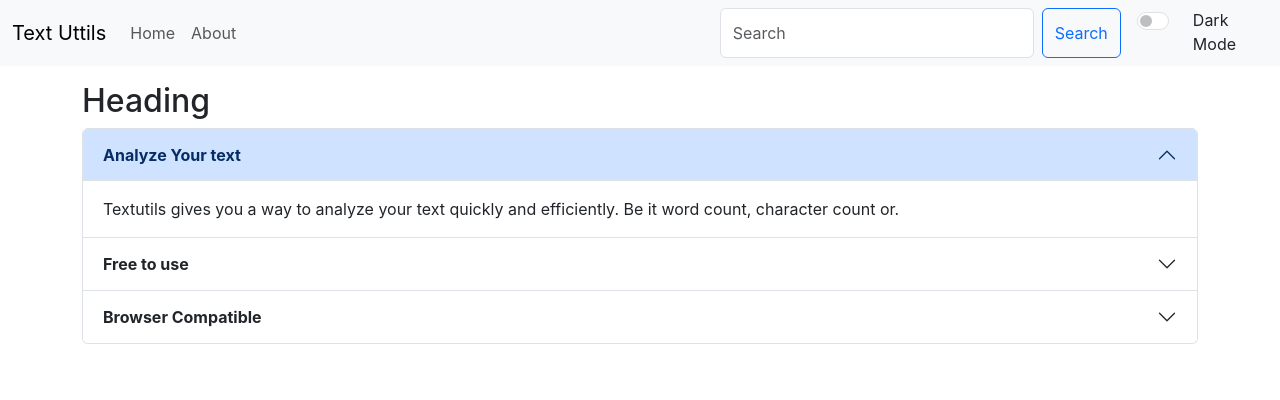
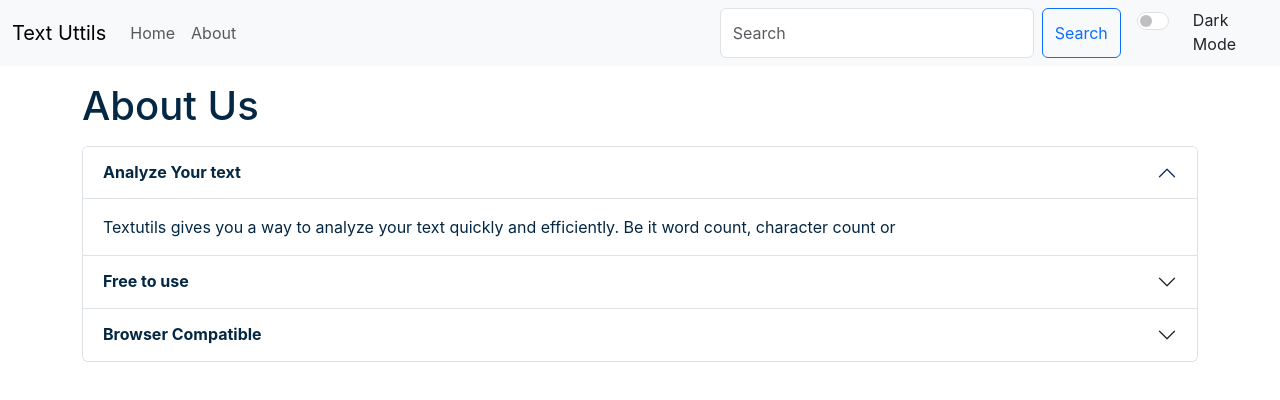
Before and after one commit to farhan-2000/text-app, a React (Create React App) app: page /about in a window 1280 px wide. Shown: the top 400 px of the page. Built offline with nearby package versions, Linux system fonts and the light colour scheme.

Commit message:
Button disabled when text is empty, logic added

```diff
--- a/src/App.js
+++ b/src/App.js
@@ -26,13 +26,13 @@ function App() {
       document.body.style.backgroundColor = "black";
       document.body.style.color = "white";
       showAlert("Dark mode has been enabled", "success");
-      document.title = "Text Uttils - Dark Mode";
+      // document.title = "Text Uttils - Dark Mode";
     } else {
       setMode("light");
       document.body.style.backgroundColor = "white";
       document.body.style.color = "black";
       showAlert("Light mode has been enabled", "success");
-      document.title = "Text Uttils - Light Mode";
+      // document.title = "Text Uttils - Light Mode";
     }
   };
 
@@ -47,14 +47,14 @@ function App() {
         />
         <Alert alert={alert} />
         <Switch>
+          <Route exact path="/about">
+            <About mode={mode} />
+          </Route>
           <Route exact path="/">
             <FormText
               showAlert={showAlert}
               heading="Try TextUtils - word counter, copy text, character counter, remove extra spaces"
             />
-          </Route>
-          <Route exact path="/about">
-            <About />
           </Route>
         </Switch>
       </Router>
--- a/src/components/About.js
+++ b/src/components/About.js
@@ -1,72 +1,71 @@
 import React from "react";
 
-export default function About() {
+export default function About(props) {
   // const [myStyle, setMyStyle] = useState({
-  //   backgroundColor: "white",
-  //   color: "black",
-  // });
+  //     color: 'black',
+  //     backgroundColor: 'white'
+  // })
+  let myStyle = {
+    color: props.mode === "dark" ? "white" : "#042743",
+    backgroundColor: props.mode === "dark" ? "rgb(36 74 104)" : "white",
+  };
 
-  // const toogleStyle = () => {
-  //   if (myStyle.color === "black") {
-  //     setMyStyle({
-  //       backgroundColor: "black",
-  //       color: "white",
-  //       border: "1px solid white",
-  //     });
-  //   } else {
-  //     setMyStyle({
-  //       backgroundColor: "white",
-  //       color: "black",
-  //     });
-  //   }
-  // };
   return (
-    <div className="container my-3">
-      <h2>Heading</h2>
+    <div className="container">
+      <h1
+        className="my-3"
+        style={{ color: props.mode === "dark" ? "white" : "#042743" }}
+      >
+        About Us
+      </h1>
       <div className="accordion" id="accordionExample">
         <div className="accordion-item">
-          <h2 className="accordion-header">
+          <h2 className="accordion-header" id="headingOne">
             <button
               className="accordion-button"
               type="button"
+              style={myStyle}
               data-bs-toggle="collapse"
               data-bs-target="#collapseOne"
               aria-expanded="true"
               aria-controls="collapseOne"
             >
-              <strong>Analyze Your text</strong>
+              <strong>Analyze Your text </strong>
             </button>
           </h2>
           <div
             id="collapseOne"
             className="accordion-collapse collapse show"
+            aria-labelledby="headingOne"
             data-bs-parent="#accordionExample"
           >
-            <div className="accordion-body">
+            <div className="accordion-body" style={myStyle}>
               Textutils gives you a way to analyze your text quickly and
-              efficiently. Be it word count, character count or.
+              efficiently. Be it word count, character count or
             </div>
           </div>
         </div>
         <div className="accordion-item">
-          <h2 className="accordion-header">
+          <h2 className="accordion-header" id="headingTwo">
             <button
               className="accordion-button collapsed"
+              style={myStyle}
               type="button"
               data-bs-toggle="collapse"
               data-bs-target="#collapseTwo"
               aria-expanded="false"
               aria-controls="collapseTwo"
             >
-              <strong>Free to use</strong>
+              <strong>Free to use </strong>
             </button>
           </h2>
           <div
             id="collapseTwo"
             className="accordion-collapse collapse"
+            aria-labelledby="headingTwo"
             data-bs-parent="#accordionExample"
           >
-            <div className="accordion-body">
+            <div className="accordion-body" style={myStyle}>
               TextUtils is a free character counter tool that provides instant
               character count & word count statistics for a given text.
               TextUtils reports the number of words and characters. Thus it is
@@ -75,24 +74,26 @@ export default function About() {
           </div>
         </div>
         <div className="accordion-item">
-          <h2 className="accordion-header">
+          <h2 className="accordion-header" id="headingThree">
             <button
               className="accordion-button collapsed"
+              style={myStyle}
               type="button"
               data-bs-toggle="collapse"
               data-bs-target="#collapseThree"
               aria-expanded="false"
               aria-controls="collapseThree"
             >
-              <strong>Browser Compatible</strong>
+              <strong>Browser Compatible </strong>
             </button>
           </h2>
           <div
             id="collapseThree"
             className="accordion-collapse collapse"
+            aria-labelledby="headingThree"
             data-bs-parent="#accordionExample"
           >
-            <div className="accordion-body">
+            <div className="accordion-body" style={myStyle}>
               This word counter software works in any web browsers such as
               Chrome, Firefox, Internet Explorer, Safari, Opera. It suits to
               count characters in facebook, blog, books, excel document, pdf
--- a/src/components/Alert.js
+++ b/src/components/Alert.js
@@ -3,9 +3,11 @@ import React from "react";
 function Alert(props) {
   return (
     props.alert && (
+      <div style={{ height: "80px", color: "red" }}>
         <div
           className={`alert alert-${props.alert.type} alert-dismissible fade show`}
           role="alert"
+          style={{ height: "80px" }}
         >
           <strong>{props.alert.type}</strong>:{props.alert.msg}
           <button
@@ -15,6 +17,7 @@ function Alert(props) {
             aria-label="Close"
           ></button>
         </div>
+      </div>
     )
   );
 }
--- a/src/components/FormText.js
+++ b/src/components/FormText.js
@@ -59,6 +59,7 @@ export default function FormText(props) {
           type="submit"
           className="btn btn-primary mx-1 my-1"
           onClick={convertToUpText}
+          disabled={text.length === 0}
         >
           Upper Case
         </button>
@@ -66,6 +67,7 @@ export default function FormText(props) {
           type="submit"
           className="btn btn-primary mx-1 my-1"
           onClick={convertToLowText}
+          disabled={text.length === 0}
         >
           Lowwer Case
         </button>
@@ -73,6 +75,7 @@ export default function FormText(props) {
           type="submit"
           className="btn btn-primary mx-1 my-1"
           onClick={clearText}
+          disabled={text.length === 0}
         >
           Clear Text
         </button>
@@ -80,6 +83,7 @@ export default function FormText(props) {
           type="submit"
           className="btn btn-primary mx-1 my-1"
           onClick={handleCopy}
+          disabled={text.length === 0}
         >
           Copy Text
         </button>
@@ -87,6 +91,7 @@ export default function FormText(props) {
           type="submit"
           className="btn btn-primary mx-1 my-1"
           onClick={handleRemoveExtraSpaces}
+          disabled={text.length === 0}
         >
           Remove Extra Spaces
         </button>
@@ -101,7 +106,13 @@ export default function FormText(props) {
           }{" "}
           words and {text.length} characters
         </p>
-        <p>{0.008 * text.split(" ").length} Minutes</p>
+        <p>
+          {0.008 *
+            text.split(" ").filter((element) => {
+              return element.length !== 0;
+            }).length}{" "}
+          Minutes
+        </p>
         <h2>Preview</h2>
         <p>{text}</p>
       </div>
```
Lines whose indentation alone changed are shown as unchanged.
